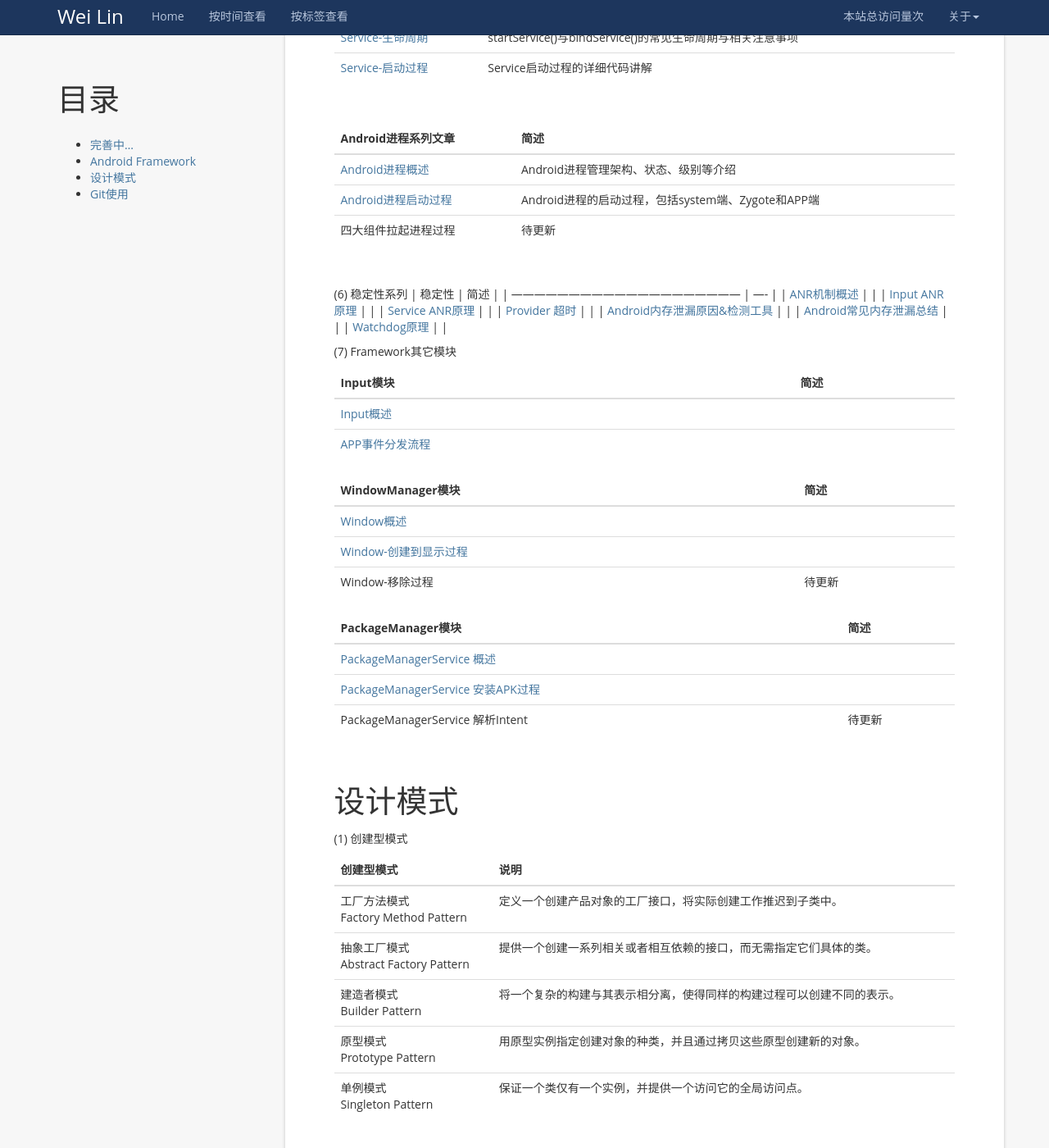
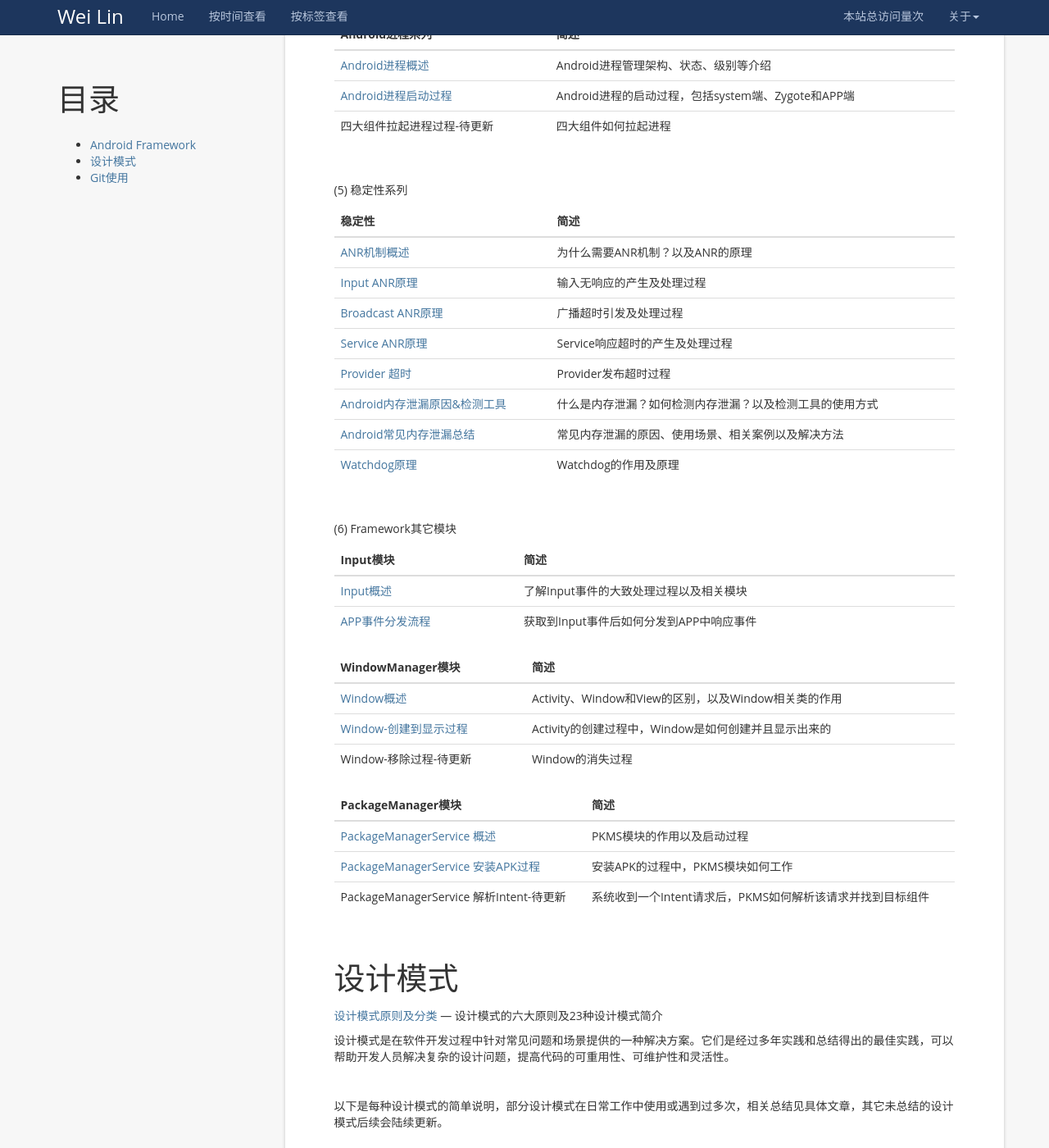
Before and after one commit to wl-weilin/wl-weilin.github.io, a Jekyll site: the page built from index.md, in a window 1280 px wide and 1400 px high, scrolled down 2771 px. Shown: the whole window at 82% size. Built offline with Jekyll 4.4.1, drawn with Linux system fonts in a browser that asks for light colours; a script that is not in the unit is left out; comment, search, counter and statistics services are not loaded; some of the changed text lies outside the part shown.

Commit message:
Update files

```diff
--- a/index.md
+++ b/index.md
@@ -8,7 +8,7 @@ date: 2018-01-01 12:00:00 +0800
 
 * content
 {:toc}
-# 完善中...
+
 
 # Android Framework
 
@@ -18,11 +18,11 @@ Android 是由 Google 开发的一种移动操作系统，广泛应用于智能
 
 <br/>
 
-本人由于从事 Android Framework 方面的开发，对 Framework 相关的知识及组件比较了解，所以本博客涉及的Android内容主要讲解 Framework 方面的知识多一些（特别是AMS对四大组件的管理），同时也会涉及一些 APP 开发、Native 层、 Linux 内核及系统编译方面的内容。接下来是按不同模块对相关知识点的梳理，之后会不间断更新。
+本人由于从事 Android Framework 方面的开发，对 Framework 相关的知识及组件比较了解，所以本博客涉及的 Android 内容主要讲解 Framework 方面的知识多一些（特别是AMS对四大组件的管理），同时也会涉及一些 APP 开发、Native 层、 Linux 内核及系统编译方面的内容。接下来是按不同模块对相关知识点的梳理，之后会不间断更新。
 
 <br/>
 
-(1) Android架构及编译：
+(1) Android 架构及编译：
 
 | 文章 | 简述 |
 | --- | --- |
@@ -33,9 +33,9 @@ Android 是由 Google 开发的一种移动操作系统，广泛应用于智能
 
 <br/>
 
-(2) Binder通信
+(2) 通信方式
 
-| 文章 | 简述 |
+| Binder通信 | 简述 |
 | ------------------------------------------------------------ | ---- |
 | [Binder-原理介绍](https://www.weilin.space/2022/07/Binder-原理介绍/) | Binder通信的大致过程 |
 | [Binder-深入源码](https://www.weilin.space/2022/07/Binder-深入源码/) | 通过代码理解Binder的实现，了解其Native和Framework架构 |
@@ -111,108 +109,125 @@ Android 是由 Google 开发的一种移动操作系统，广泛应用于智能
 
 <br/>
 
-| Android进程系列文章 | 简述 |
+| Android进程系列 | 简述 |
 | --- | --- |
 | [Android进程概述](https://www.weilin.space/2022/12/进程-概述/) | Android进程管理架构、状态、级别等介绍 |
 | [Android进程启动过程](https://www.weilin.space/2022/12/进程启动过程/) | Android进程的启动过程，包括system端、Zygote和APP端 |
-| 四大组件拉起进程过程 | 待更新 |
+| 四大组件拉起进程过程-待更新 | 四大组件如何拉起进程 |
 
 <br/>
 
-(6) 稳定性系列
-| 稳定性                                                       | 简述 |
-| ------------------------------------------------------------ | ---- |
-| [ANR机制概述](https://www.weilin.space/2023/01/ANR机制概述/) |      |
-| [Input ANR原理](https://www.weilin.space/2023/01/Input-ANR原理/) |      |
-| [Service ANR原理](https://www.weilin.space/2023/01/Service-ANR原理/) |      |
-| [Provider 超时](https://www.weilin.space/2023/01/Provider超时/) |      |
-| [Android内存泄漏原因&检测工具](https://www.weilin.space/2023/01/Android内存泄漏原因&检测工具/) |      |
-| [Android常见内存泄漏总结](https://www.weilin.space/2023/01/Android常见内存泄漏总结/) |      |
-| [Watchdog原理](https://www.weilin.space/2023/01/Watchdog原理/) |      |
+(5) 稳定性系列
 
+| 稳定性                                                       | 简述                                                     |
+| ------------------------------------------------------------ | -------------------------------------------------------- |
+| [ANR机制概述](https://www.weilin.space/2023/01/ANR机制概述/) | 为什么需要ANR机制？以及ANR的原理                         |
+| [Input ANR原理](https://www.weilin.space/2023/01/Input-ANR原理/) | 输入无响应的产生及处理过程                               |
+| [Broadcast ANR原理](https://www.weilin.space/2023/01/Broadcast-ANR原理/) | 广播超时引发及处理过程                                   |
+| [Service ANR原理](https://www.weilin.space/2023/01/Service-ANR原理/) | Service响应超时的产生及处理过程                          |
+| [Provider 超时](https://www.weilin.space/2023/01/Provider超时/) | Provider发布超时过程                                     |
+| [Android内存泄漏原因&检测工具](https://www.weilin.space/2023/01/Android内存泄漏原因&检测工具/) | 什么是内存泄漏？如何检测内存泄漏？以及检测工具的使用方式 |
+| [Android常见内存泄漏总结](https://www.weilin.space/2023/01/Android常见内存泄漏总结/) | 常见内存泄漏的原因、使用场景、相关案例以及解决方法       |
+| [Watchdog原理](https://www.weilin.space/2023/01/Watchdog原理/) | Watchdog的作用及原理                                     |
 
+<br/>
 
+(6) Framework其它模块
 
-(7) Framework其它模块
+| Input模块                                                    | 简述                                     |
+| ------------------------------------------------------------ | ---------------------------------------- |
+| [Input概述](https://www.weilin.space/2023/02/Input概述/)     | 了解Input事件的大致处理过程以及相关模块  |
+| [APP事件分发流程](https://www.weilin.space/2023/02/APP事件分发流程/) | 获取到Input事件后如何分发到APP中响应事件 |
 
-| Input模块                                                    | 简述 |
-| ------------------------------------------------------------ | ---- |
-| [Input概述](https://www.weilin.space/2023/02/Input概述/)     |      |
-| [APP事件分发流程](https://www.weilin.space/2023/02/APP事件分发流程/) |      |
+| WindowManager模块                                            | 简述                                                 |
+| ------------------------------------------------------------ | ---------------------------------------------------- |
+| [Window概述](https://www.weilin.space/2023/02/Window概述/)   | Activity、Window和View的区别，以及Window相关类的作用 |
+| [Window-创建到显示过程](https://www.weilin.space/2023/02/Window-创建到显示过程/) | Activity的创建过程中，Window是如何创建并且显示出来的 |
+| Window-移除过程-待更新                                       | Window的消失过程                                     |
 
-| WindowManager模块                                            | 简述   |
-| ------------------------------------------------------------ | ------ |
-| [Window概述](https://www.weilin.space/2023/02/Window概述/)   |        |
-| [Window-创建到显示过程](https://www.weilin.space/2023/02/Window-创建到显示过程/) |        |
-| Window-移除过程                                              | 待更新 |
-
-| PackageManager模块                                           | 简述   |
-| ------------------------------------------------------------ | ------ |
-| [PackageManagerService 概述](https://www.weilin.space/2023/02/PackageManagerService概述/) |        |
-| [PackageManagerService 安装APK过程](https://www.weilin.space/2023/02/PKMS安装APK过程/) |        |
-| PackageManagerService 解析Intent                             | 待更新 |
+| PackageManager模块                                           | 简述                                                       |
+| ------------------------------------------------------------ | ---------------------------------------------------------- |
+| [PackageManagerService 概述](https://www.weilin.space/2023/02/PackageManagerService概述/) | PKMS模块的作用以及启动过程                                 |
+| [PackageManagerService 安装APK过程](https://www.weilin.space/2023/02/PKMS安装APK过程/) | 安装APK的过程中，PKMS模块如何工作                          |
+| PackageManagerService 解析Intent-待更新                      | 系统收到一个Intent请求后，PKMS如何解析该请求并找到目标组件 |
 
 # 设计模式
 
+[设计模式原则及分类](https://www.weilin.space/2021/08/设计模式介绍/) — 设计模式的六大原则及23种设计模式简介
+
+设计模式是在软件开发过程中针对常见问题和场景提供的一种解决方案。它们是经过多年实践和总结得出的最佳实践，可以帮助开发人员解决复杂的设计问题，提高代码的可重用性、可维护性和灵活性。
+
+<br/>
+
+以下是每种设计模式的简单说明，部分设计模式在日常工作中使用或遇到过多次，相关总结见具体文章，其它未总结的设计模式后续会陆续更新。
+
+<br/>
+
 (1) 创建型模式
 
-| 创建型模式                                | 说明                                                         |
-| ----------------------------------------- | ------------------------------------------------------------ |
-| 工厂方法模式<br/>Factory Method Pattern   | 定义一个创建产品对象的工厂接口，将实际创建工作推迟到子类中。 |
-| 抽象工厂模式<br/>Abstract Factory Pattern | 提供一个创建一系列相关或者相互依赖的接口，而无需指定它们具体的类。 |
-| 建造者模式<br/>Builder Pattern            | 将一个复杂的构建与其表示相分离，使得同样的构建过程可以创建不同的表示。 |
-| 原型模式<br/>Prototype Pattern            | 用原型实例指定创建对象的种类，并且通过拷贝这些原型创建新的对象。 |
-| 单例模式<br/>Singleton Pattern            | 保证一个类仅有一个实例，并提供一个访问它的全局访问点。       |
+主要关注对象的创建过程，用于解决对象的实例化过程中可能存在的问题。
+
+| 创建型模式 | 说明 |
+| ----- | ----- |
+| [工厂模式](https://www.weilin.space/2021/08/工厂模式/)<br/>Factory Method Pattern | 定义一个创建产品对象的工厂接口，将实际创建工作推迟到子类中。 |
+| [工厂模式](https://www.weilin.space/2021/08/工厂模式/)<br/>Abstract Factory Pattern | 提供一个创建一系列相关或者相互依赖的接口，而无需指定它们具体的类。 |
+| [建造者模式](https://www.weilin.space/2021/08/建造者模式/)<br/>Builder Pattern | 将一个复杂的构建与其表示相分离，使得同样的构建过程可以创建不同的表示。 |
+| 原型模式<br/>Prototype Pattern                               | 用原型实例指定创建对象的种类，并且通过拷贝这些原型创建新的对象。 |
+| [单例模式](https://www.weilin.space/2021/08/单例模式/)<br/>Singleton Pattern | 保证一个类仅有一个实例，并提供一个访问它的全局访问点。       |
 
 <br/>
 
 (2) 结构型模式
 
-| 模式                             | 说明                                                         |
-| -------------------------------- | ------------------------------------------------------------ |
-| 适配器模式<br/>Adapter Pattern   | 将一个类的接口转换成客户希望的另外一个接口。使得原本由于接口不兼容而不能一起工作的那些类可以一起工作。 |
-| 桥接模式<br/>Bridge Pattern      | 将抽象部分与实际部分分离，使它们都可以独立的变化。           |
-| 组合模式<br/>Composite Pattern   | 将对象组合成树形结构以表示“部分--整体”的层次结构。使得用户对单个对象和组合对象的使用具有一致性。 |
-| 装饰者模式<br/>Decorator Pattern | 动态的给一个对象添加一些额外的职责。就增加功能来说，此模式比生成子类更为灵活。 |
-| 外观模式<br/>Facade Pattern      | 为子系统中的一组接口提供一个一致的界面，此模式定义了一个高层接口，这个接口使得这一子系统更加容易使用。 |
-| 享元模式<br/>Flyweight Pattern   | 以共享的方式高效的支持大量的细粒度的对象。                   |
-| 代理模式<br/>Proxy Pattern       | 为其他对象提供一种代理以控制对这个对象的访问。               |
+主要关注对象之间的组合和关联关系，用于解决类和对象的组织方式和结构问题。
+
+| 模式 | 说明 |
+| ----- | ----- |
+| [适配器模式](https://www.weilin.space/2021/09/适配器模式/)<br/>Adapter Pattern | 将一个类的接口转换成客户希望的另外一个接口。使得原本由于接口不兼容而不能一起工作的那些类可以一起工作。 |
+| [桥接模式](https://www.weilin.space/2021/09/桥接模式/)<br/>Bridge Pattern | 将抽象部分与实际部分分离，使它们都可以独立的变化。           |
+| 组合模式<br/>Composite Pattern                               | 将对象组合成树形结构以表示“部分--整体”的层次结构。使得用户对单个对象和组合对象的使用具有一致性。 |
+| [装饰者模式](https://www.weilin.space/2021/09/装饰者模式/)<br/>Decorator Pattern | 动态的给一个对象添加一些额外的职责。就增加功能来说，此模式比生成子类更为灵活。 |
+| 外观模式<br/>Facade Pattern                                  | 为子系统中的一组接口提供一个一致的界面，此模式定义了一个高层接口，这个接口使得这一子系统更加容易使用。 |
+| 享元模式<br/>Flyweight Pattern                               | 以共享的方式高效的支持大量的细粒度的对象。                   |
+| [代理模式](https://www.weilin.space/2021/09/代理模式/)<br/>Proxy Pattern | 为其他对象提供一种代理以控制对这个对象的访问。               |
 
 <br/>
 
 (2) 行为型模式
 
-| 模式                                           | 说明                                                         |
-| ---------------------------------------------- | ------------------------------------------------------------ |
-| 策略模式<br/>Strategy  Pattern                 | 定义了一系列算法，并将每个算法封装起来，使它们可以相互替换，且算法的改变不会影响算法的客户。 |
-| 模版模式<br/>Template  Pattern                 | 定义一个操作中的算法骨架，而将算法的一些步骤延迟到子类中，使得子类可以不改变该算法结构的情况下重定义该算法的某些特点步骤。 |
-| 观察者模式<br/>Observer  Pattern               | 多个对象间存在一对多的关系，当一个对象发生改变时，把这种改变通知给其他多个对象，从而影响其它对象的行为。 |
-| 状态模式<br/>State Pattern                     | 允许一个对象在其内部状态发生改变时改变其行为能力。           |
-| 备忘录模式<br/>Memento Pattern                 | 在不破坏封装性的前提下，获取并保存一个对象的内部状态，以便以后回复它。 |
-| 访问者模式<br/>Visitor Pattern                 | 在不改变集合元素的前提下，为一个集合中的每个元素提供多种访问方式，即每个元素有多个访问者对象。 |
-| 职责链模式<br/>Chain of Responsibility Pattern | 在该模式里，很多对象由每一个对象对其下家的引用而连接起来形成一条链。请求在这个链上传递，直到链上的某一个对象决定处理此请求，这使得系统可以在不影响客户端的情况下动态地重新组织链和分配责任。 |
-| 命令模式<br/>Command Pattern                   | 将一个请求封装为一个对象，从而使你可用不同的请求对客户端进行参数化；对请求排队或记录请求日志，以及支持可撤销的操作。 |
-| 解释器模式<br/>Interpreter Pattern             | 描述了如何为简单的语言定义一个语法，如何在该语言中表示一个句子，以及如何解释这些句子。 |
-| 迭代器模式<br/>Iterator  Pattern               | 提供了一种方法顺序来访问一个聚合对象中的各个元素，而又不需要暴露该对象的内部表示。 |
-| 中介者模式<br/>Mediator Pattern                | 定义一个中介对象来封装系列对象之间的交互。终结者使各个对象不需要显示的相互调用 ，从而使其耦合性松散，而且可以独立的改变他们之间的交互。 |
-| 备忘录模式<br/>Memento Pattern                 | 在不破坏封装的前提下，捕获一个对象的内部状态，并在该对象之外保存这个状态。 |
+主要关注对象之间的通信和交互方式，用于解决对象之间的合作和协作问题。
+
+| 模式 | 说明 |
+| --- | --- |
+| 策略模式<br/>Strategy  Pattern                               | 定义了一系列算法，并将每个算法封装起来，使它们可以相互替换，且算法的改变不会影响算法的客户。 |
+| 模版模式<br/>Template  Pattern                               | 定义一个操作中的算法骨架，而将算法的一些步骤延迟到子类中，使得子类可以不改变该算法结构的情况下重定义该算法的某些特点步骤。 |
+| [观察者模式](https://www.weilin.space/2021/10/观察者模式/)<br/>Observer  Pattern | 多个对象间存在一对多的关系，当一个对象发生改变时，把这种改变通知给其他多个对象，从而影响其它对象的行为。 |
+| 状态模式<br/>State Pattern                                   | 允许一个对象在其内部状态发生改变时改变其行为能力。           |
+| 备忘录模式<br/>Memento Pattern                               | 在不破坏封装性的前提下，获取并保存一个对象的内部状态，以便以后回复它。 |
+| 访问者模式<br/>Visitor Pattern                               | 在不改变集合元素的前提下，为一个集合中的每个元素提供多种访问方式，即每个元素有多个访问者对象。 |
+| 职责链模式<br/>Chain of Responsibility Pattern               | 在该模式里，很多对象由每一个对象对其下家的引用而连接起来形成一条链。请求在这个链上传递，直到链上的某一个对象决定处理此请求，这使得系统可以在不影响客户端的情况下动态地重新组织链和分配责任。 |
+| [命令模式](https://www.weilin.space/2021/10/命令模式/)<br/>Command Pattern | 将一个请求封装为一个对象，从而使你可用不同的请求对客户端进行参数化；对请求排队或记录请求日志，以及支持可撤销的操作。 |
+| 解释器模式<br/>Interpreter Pattern                           | 描述了如何为简单的语言定义一个语法，如何在该语言中表示一个句子，以及如何解释这些句子。 |
+| 迭代器模式<br/>Iterator  Pattern                             | 提供了一种方法顺序来访问一个聚合对象中的各个元素，而又不需要暴露该对象的内部表示。 |
+| [中介者模式](https://www.weilin.space/2021/10/中介者模式/)<br/>Mediator Pattern | 定义一个中介对象来封装系列对象之间的交互。终结者使各个对象不需要显示的相互调用 ，从而使其耦合性松散，而且可以独立的改变他们之间的交互。 |
+| 备忘录模式<br/>Memento Pattern                               | 在不破坏封装的前提下，捕获一个对象的内部状态，并在该对象之外保存这个状态。 |
 
 
 
 # Git使用
 
-| Git                                                          | 简述 |
-| ------------------------------------------------------------ | ---- |
-| [Git相关文件说明](https://www.weilin.space/2022/01/Git相关文件说明/) |      |
-| [git config 命令](https://www.weilin.space/2022/01/git-config命令/) |      |
-| [git add 命令](https://www.weilin.space/2022/01/git-add-命令/) |      |
-| [git branch 命令](https://www.weilin.space/2022/01/git-branch-命令/) |      |
-| [git checkout 命令](https://www.weilin.space/2022/01/git-checkout-命令/) |      |
-| [git commit 命令](https://www.weilin.space/2022/01/git-commit-命令/) |      |
-| [git fetch 命令](https://www.weilin.space/2022/01/git-fetch-命令/) |      |
-| [git merge 命令](https://www.weilin.space/2022/01/git-merge-命令/) |      |
-| [git pull 命令](https://www.weilin.space/2022/01/git-pull-命令/) |      |
-| [git push 命令](https://www.weilin.space/2022/01/git-push-命令/) |      |
-| [git rebase 命令](https://www.weilin.space/2022/01/git-rebase-命令/) |      |
-| [git remote 命令](https://www.weilin.space/2022/01/git-remote-命令/) |      |
-| [git reset 命令](https://www.weilin.space/2022/02/git-reset-命令/) |      |
+| Git                                                          | 简述                                                         |
+| ------------------------------------------------------------ | ------------------------------------------------------------ |
+| [Git 概述](https://www.weilin.space/2022/01/Git相关文件说明/) | Git分布式版本控制系统的简单介绍，以及.git文件夹下相关文件的作用 |
+| [git config 命令](https://www.weilin.space/2022/01/git-config命令/) | 配置Git版本控制系统的配置选项。Git配置包括全局配置和仓库配置两种类型。 |
+| [git add 命令](https://www.weilin.space/2022/01/git-add-命令/) | 用于将工作目录中的文件或修改添加到Git的暂存区(Staging Area)  |
+| [git branch 命令](https://www.weilin.space/2022/01/git-branch-命令/) | 用于查看、创建、删除和管理Git仓库中的分支                    |
+| [git checkout 命令](https://www.weilin.space/2022/01/git-checkout-命令/) | 用于切换分支或还原工作目录中的文件到指定的状态               |
+| [git commit 命令](https://www.weilin.space/2022/01/git-commit-命令/) | 将暂存区（执行add后）文件提交到本地仓库，提交必须要有注释    |
+| [git fetch 命令](https://www.weilin.space/2022/01/git-fetch-命令/) | 将远程仓库拉取到本地仓库                                     |
+| [git merge 命令](https://www.weilin.space/2022/01/git-merge-命令/) | 将一个分支的内容合并到当前分支中                             |
+| [git pull 命令](https://www.weilin.space/2022/01/git-pull-命令/) | 从远程仓库拉取（下载）最新的代码并合并到当前分支，相当于：git fetch && git merge |
+| [git push 命令](https://www.weilin.space/2022/01/git-push-命令/) | 将本地的代码推送（上传）到远程仓库，将本地分支的更新发送到远程代码库中。 |
+| [git rebase 命令](https://www.weilin.space/2022/01/git-rebase-命令/) | 将一个分支的修改（提交）移动到另一个分支的最新状态上         |
+| [git remote 命令](https://www.weilin.space/2022/01/git-remote-命令/) | 用于管理与远程仓库的连接，可以查看、添加、重命名、删除以及设置远程仓库的连接 |
+| [git reset 命令](https://www.weilin.space/2022/02/git-reset-命令/) | 回退或重置到之前的状态，根据不同的分区有不同的参数           |
```
Also changed, not shown: other parts of index.md (+14 -16 lines), _posts/Git/2022-01-01-Git概述.md (added, +264 -0 lines), _posts/Git/2022-01-01-Git相关文件说明.md (deleted, +0 -110 lines), _posts/设计模式/2021-08-01-设计模式介绍.md (+18 -6 lines), wl-docs/Git/Git概述1.png (added), wl-docs/Git/Git概述2.png (added), wl-docs/Git/Git概述3.png (added), wl-docs/Git/Git概述4.png (added), wl-docs/Git/Git概述5.png (added), wl-docs/Git/Git概述6.png (added).
